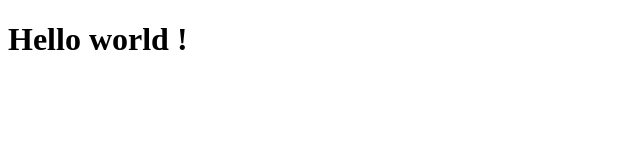
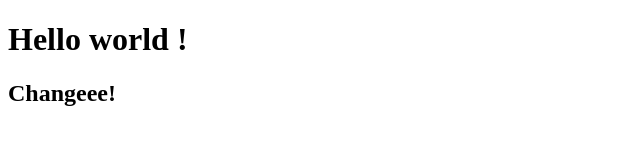
Before and after one commit to ubyss/teste-vs, a plain HTML site: page index.html in a window 1280 px wide. Shown: the whole page, without its empty margins (0-640 px from the left). Drawn offline with Linux system fonts and the light colour scheme.

Commit message:
mudança
ds

```diff
--- a/index.html
+++ b/index.html
@@ -9,6 +9,7 @@
 <body>
 
   <h1>Hello world !</h1>
+  <h2>Changeee!</h2>
 
 </body>
 </html>
```
